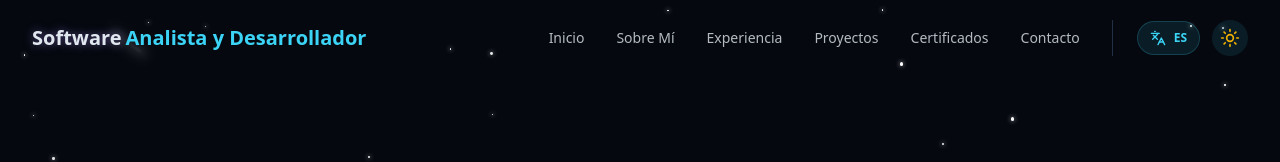
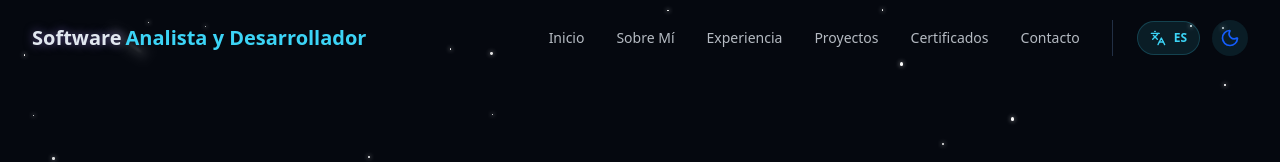
Before and after one commit to DeusNoctifer/Portafolio-React-Tailwind, a React (Vite) app: page / in a window 1280 px wide. Both pictures are taken after a click on the button 1230 px from the left and 38 px from the top of the page. Shown: the top 162 px of the page. Built offline with nearby package versions, Linux system fonts and the light colour scheme.

Commit message:
fix(themeToggle): fixing them sync and localStorage

```diff
--- a/src/components/ThemeToggle.jsx
+++ b/src/components/ThemeToggle.jsx
@@ -3,9 +3,13 @@ import { useState } from "react";
 import { cn } from "@/lib/utils";
 
 export const ThemeToggle = () => {
-    const [isDarkMode, setIsDarkMode] = useState(
-        document.documentElement.classList.contains('dark')
-    );
+    const [isDarkMode, setIsDarkMode] = useState(() => {
+        const savedTheme = localStorage.getItem('theme');
+        if (savedTheme === 'light' || (!savedTheme && !window.matchMedia('(prefers-color-scheme: dark)').matches)) {
+            return false;
+        }
+        return true;
+    });
 
     const toggleTheme = () => {
         if (isDarkMode) {
@@ -29,9 +33,9 @@ export const ThemeToggle = () => {
             )}
             >
             {isDarkMode ? (
+                <Moon className="h-5 w-5 text-blue-600" />
+            ) : (
                 <Sun className="h-5 w-5 text-yellow-500" />
-            ) : (
-                <Moon className="h-5 w-5 text-blue-600" />
             )}
         </button>
     )
```
